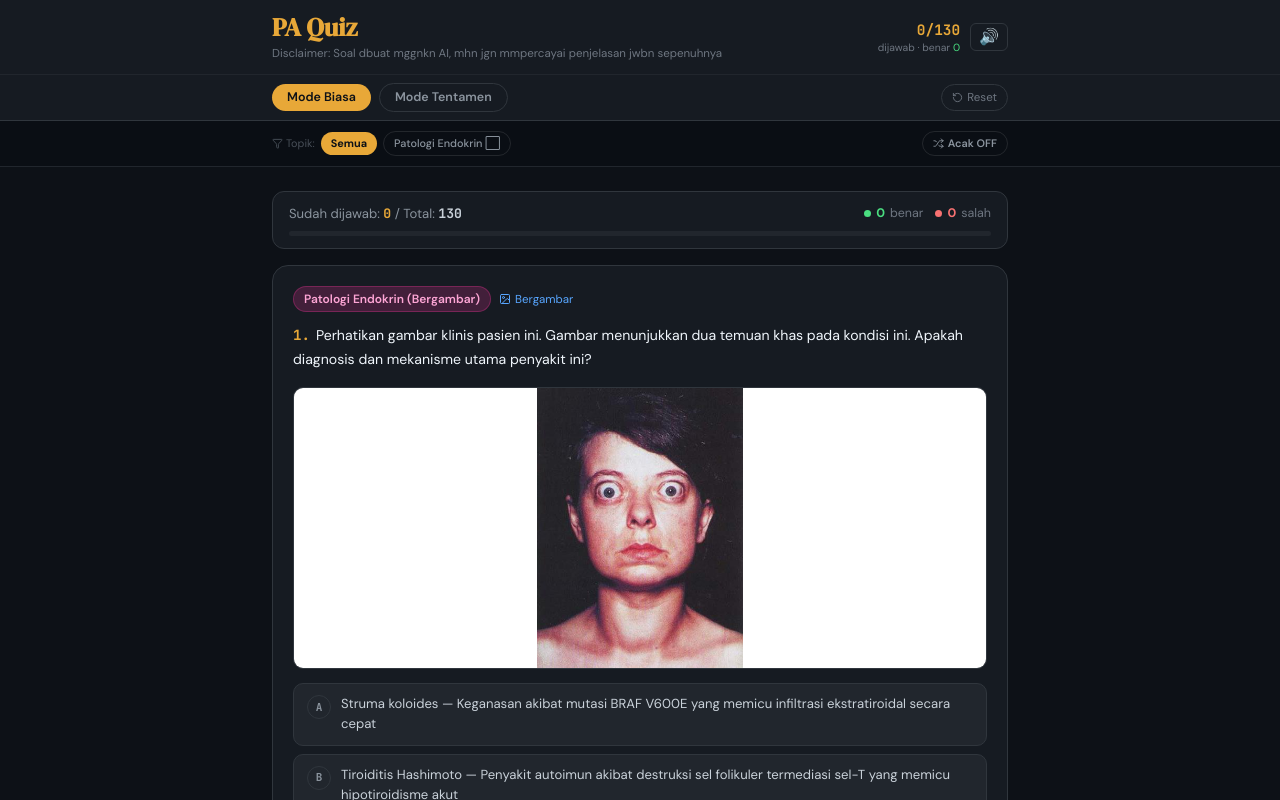
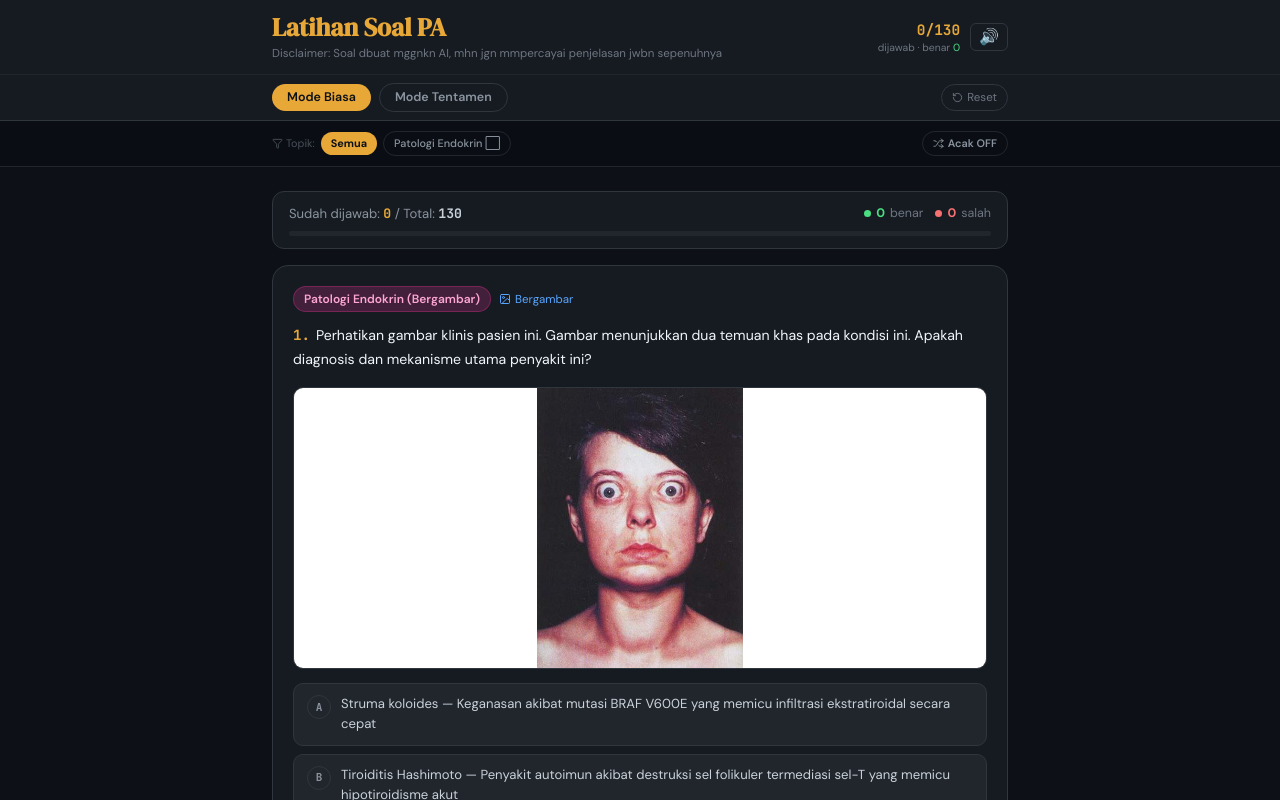
Before and after one commit to dotleav/tryhard-pa-nya-ot, a React (Vite) app: page / in a window 1280 px wide. Shown: the top 800 px of the page. Built offline with nearby package versions, Linux system fonts and the light colour scheme.

Commit message:
Update Quiz.tsx Fix UI

```diff
--- a/src/components/Quiz.tsx
+++ b/src/components/Quiz.tsx
@@ -356,7 +356,7 @@ export default function Quiz() {
                 lineHeight: 1.2,
                 margin: 0,
               }}>
-                PA Quiz
+                Latihan Soal PA
               </h1>
               <p style={{ color: '#6e7681', fontSize: '0.72rem', marginTop: '2px' }}>
                 Disclaimer: Soal dbuat mggnkn AI, mhn jgn mmpercayai penjelasan jwbn sepenuhnya
```
